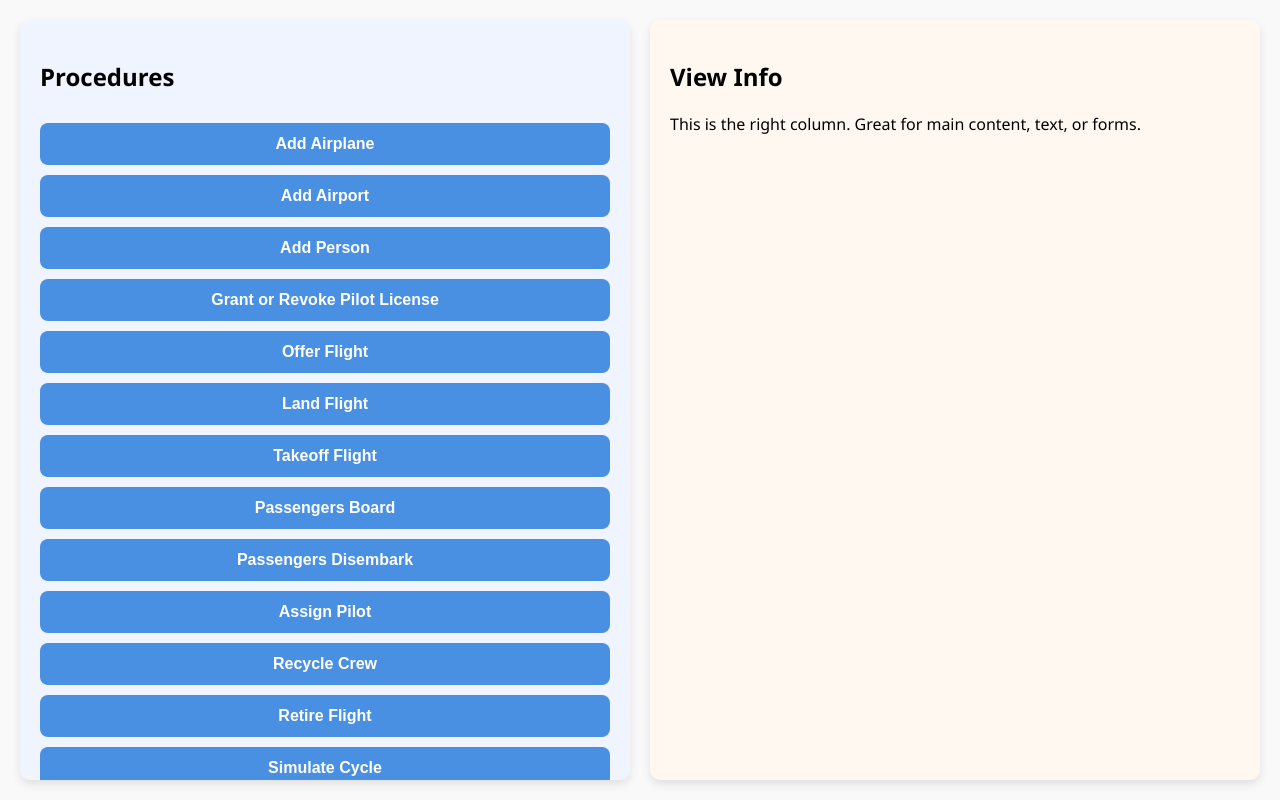
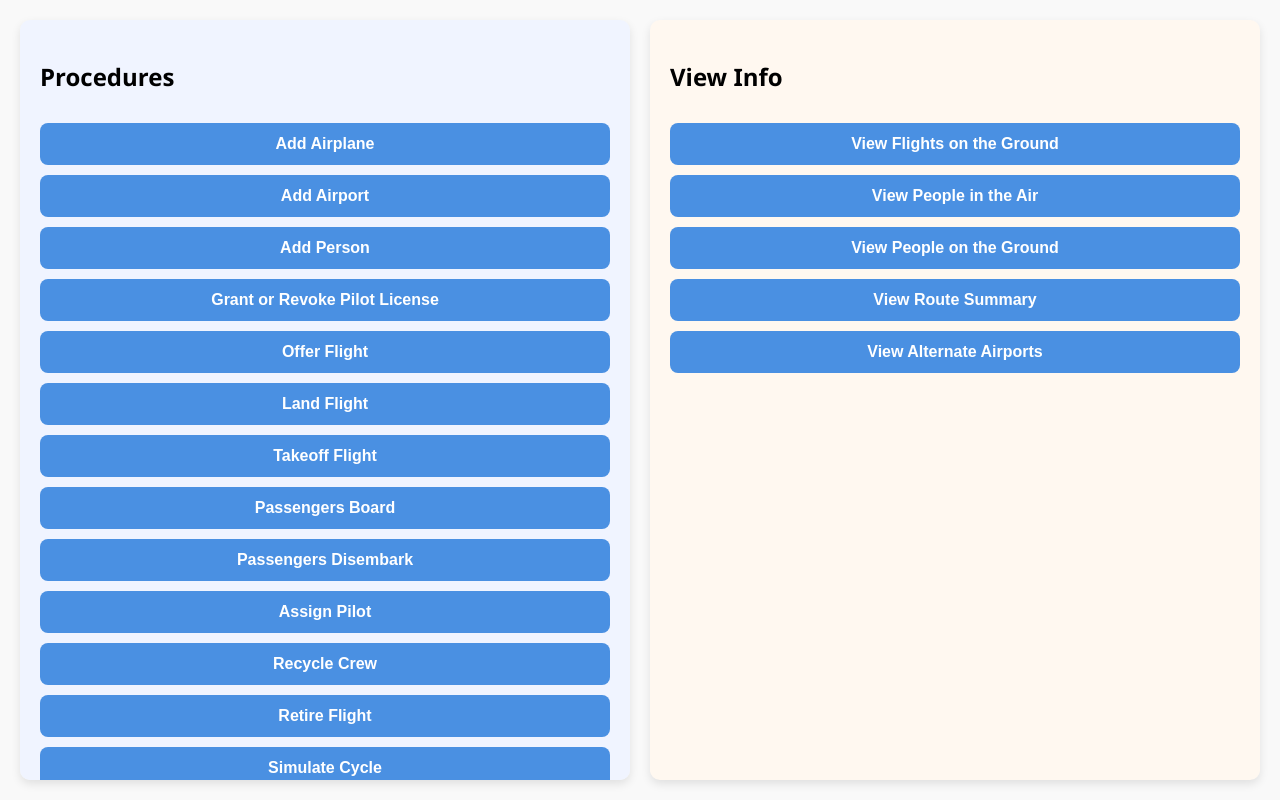
Before and after one commit to Anonymoustank/Phase-IV---CS-4400, a React (Create React App) app in the folder client/: page / in a window 1280 px wide. Built offline with nearby package versions, Linux system fonts and the light colour scheme; the HTML template or start-up script is replaced by a standard one.

Commit message:
add view buttons

```diff
--- a/client/src/App.js
+++ b/client/src/App.js
@@ -1,12 +1,8 @@
-import React from 'react';
-import './App.css';
+import React, { useState } from 'react';import './App.css';
 import Popup from 'reactjs-popup';
 
-import AddAirplaneForm from './components/AddAirplane';
-import AddAirportForm from './components/AddAirport';
-import AddPersonForm from './components/AddPersonForm';
-
 import {
+  calldatabase,
   handleAirplaneSubmit,
   handleAirportSubmit,
   handlePersonSubmit,
@@ -20,7 +16,10 @@ import {
   handleRecycleCrewSubmit,
   handleRetireFlightSubmit,
   handleSimulationCycleSubmit
-} from './handlers';
+} from './procedureHandlers';
+import AddAirplaneForm from './components/AddAirplane';
+import AddAirportForm from './components/AddAirport';
+import AddPersonForm from './components/AddPersonForm';
 import GrantOrRevokePilotLicense from './components/GrantOrRevokePilotLicense';
 import OfferFlight from './components/OfferFlight';
 import FlightLanding from './components/FlightLanding';
@@ -32,8 +31,34 @@ import RecycleCrew from './components/RecycleCrew';
 import RetireFlight from './components/RetireFlight';
 import SimulationCycle from './components/SimulationCycle';
 
+import DataTable from './datatable';
 
 function App() {
+  // -------- View Variables -------- //
+  const [data, setData] = useState([]);
+
+  // -------- End of View Variables -------- //
+
+
+  const [loading, setLoading] = useState(false);
+  const [error, setError] = useState(null);
+
+
+  const getView = async (query) => {
+    setLoading(true);
+    setError(null);
+    try {
+      const response = await calldatabase(query)
+      console.log(response)
+      setData(response['results'])
+    } catch (err) {
+      console.error('Error fetching airlines:', err);
+      setError('Failed to load airlines data.');
+    } finally {
+      setLoading(false);
+    }
+  }
+
 
   return (
     <div className="container">
@@ -253,7 +278,115 @@ function App() {
 
       <div className="column right">
         <h2>View Info</h2>
-        <p>This is the right column. Great for main content, text, or forms.</p>
+        <Popup
+            trigger={<button className="popup-button">View Flights on the Ground</button>}
+            modal
+            nested
+            onOpen={() => getView('select * from flights_on_the_ground;')}
+            contentStyle={{
+              width: '90%',
+              maxWidth: '1200px',
+              padding: '20px',
+              overflow: 'auto'
+            }}
+          >
+            {() => (
+              <div>
+                <h3>Flights on the Ground</h3>
+                {loading && <p>Loading...</p>}
+                {error && <p style={{ color: 'red' }}>{error}</p>}
+                <DataTable data={data} />
+              </div>
+            )}
+          </Popup>
+
+          <Popup
+            trigger={<button className="popup-button">View People in the Air</button>}
+            modal
+            nested
+            onOpen={() => getView('select * from people_in_the_air;')}
+            contentStyle={{
+              width: '90%',
+              maxWidth: '1200px',
+              padding: '20px',
+              overflow: 'auto'
+            }}
+          >
+            {() => (
+              <div>
+                <h3>People in the Air</h3>
+                {loading && <p>Loading...</p>}
+                {error && <p style={{ color: 'red' }}>{error}</p>}
+                <DataTable data={data} />
+              </div>
+            )}
+          </Popup>
+
+          <Popup
+            trigger={<button className="popup-button">View People on the Ground</button>}
+            modal
+            nested
+            onOpen={() => getView('select * from people_on_the_ground;')}
+            contentStyle={{
+              width: '90%',
+              maxWidth: '1200px',
+              padding: '20px',
+              overflow: 'auto'
+            }}
+          >
+            {() => (
+              <div>
+                <h3>People on the Ground</h3>
+                {loading && <p>Loading...</p>}
+                {error && <p style={{ color: 'red' }}>{error}</p>}
+                <DataTable data={data} />
+              </div>
+            )}
+          </Popup>
+
+          <Popup
+            trigger={<button className="popup-button">View Route Summary</button>}
+            modal
+            nested
+            onOpen={() => getView('select * from route_summary;')}
+            contentStyle={{
+              width: '90%',
+              maxWidth: '1200px',
+              padding: '20px',
+              overflow: 'auto'
+            }}
+          >
+            {() => (
+              <div>
+                <h3>Route Summary</h3>
+                {loading && <p>Loading...</p>}
+                {error && <p style={{ color: 'red' }}>{error}</p>}
+                <DataTable data={data} />
+              </div>
+            )}
+          </Popup>
+
+          <Popup
+            trigger={<button className="popup-button">View Alternate Airports</button>}
+            modal
+            nested
+            onOpen={() => getView('select * from alternative_airports;')}
+            contentStyle={{
+              width: '90%',
+              maxWidth: '1200px',
+              padding: '20px',
+              overflow: 'auto'
+            }}
+          >
+            {() => (
+              <div>
+                <h3>Alternate Airports</h3>
+                {loading && <p>Loading...</p>}
+                {error && <p style={{ color: 'red' }}>{error}</p>}
+                <DataTable data={data} />
+              </div>
+            )}
+          </Popup>
       </div>
     </div>
   );
--- /dev/null
+++ b/client/src/datatable.js
@@ -0,0 +1,66 @@
+import React from 'react';
+
+const DataTable = ({ data }) => {
+  if (!data || data.length === 0) {
+    return <p>No data available.</p>;
+  }
+
+  const headers = Object.keys(data[0]);
+
+  return (
+    <div style={{
+      overflowX: 'auto',
+      maxHeight: '70vh',
+      overflowY: 'auto',
+      paddingRight: '10px'
+    }}>
+      <table style={{
+        borderCollapse: 'collapse',
+        width: '100%',
+        minWidth: '600px'
+      }}>
+        <thead>
+          <tr>
+            {headers.map((header) => (
+              <th
+                key={header}
+                style={{
+                  border: '1px solid #ddd',
+                  padding: '8px',
+                  backgroundColor: '#f2f2f2',
+                  textAlign: 'left',
+                  whiteSpace: 'nowrap',
+                  position: 'sticky',
+                  top: 0,
+                  zIndex: 1
+                }}
+              >
+                {header}
+              </th>
+            ))}
+          </tr>
+        </thead>
+        <tbody>
+          {data.map((row, idx) => (
+            <tr key={idx}>
+              {headers.map((header) => (
+                <td
+                  key={header}
+                  style={{
+                    border: '1px solid #ddd',
+                    padding: '8px',
+                    whiteSpace: 'nowrap'
+                  }}
+                >
+                  {row[header]}
+                </td>
+              ))}
+            </tr>
+          ))}
+        </tbody>
+      </table>
+    </div>
+  );
+};
+
+export default DataTable;
--- a/client/src/handlers.js
+++ b/client/src/procedureHandlers.js
@@ -1,4 +1,7 @@
-const calldatabase = async (query) => {
+export const calldatabase = async (query) => {
+    query = query.replace(/\s+/g, ' ').trim();
+
+    console.log(query);
     const response = await fetch('http://localhost:3000/api/execute-query', {
         method: 'POST',
         headers: {
@@ -8,7 +11,7 @@ const calldatabase = async (query) => {
       });
 
       const data = await response.json();
-      console.log(data.results[0]);
+      return data;
 }
 
 
```
